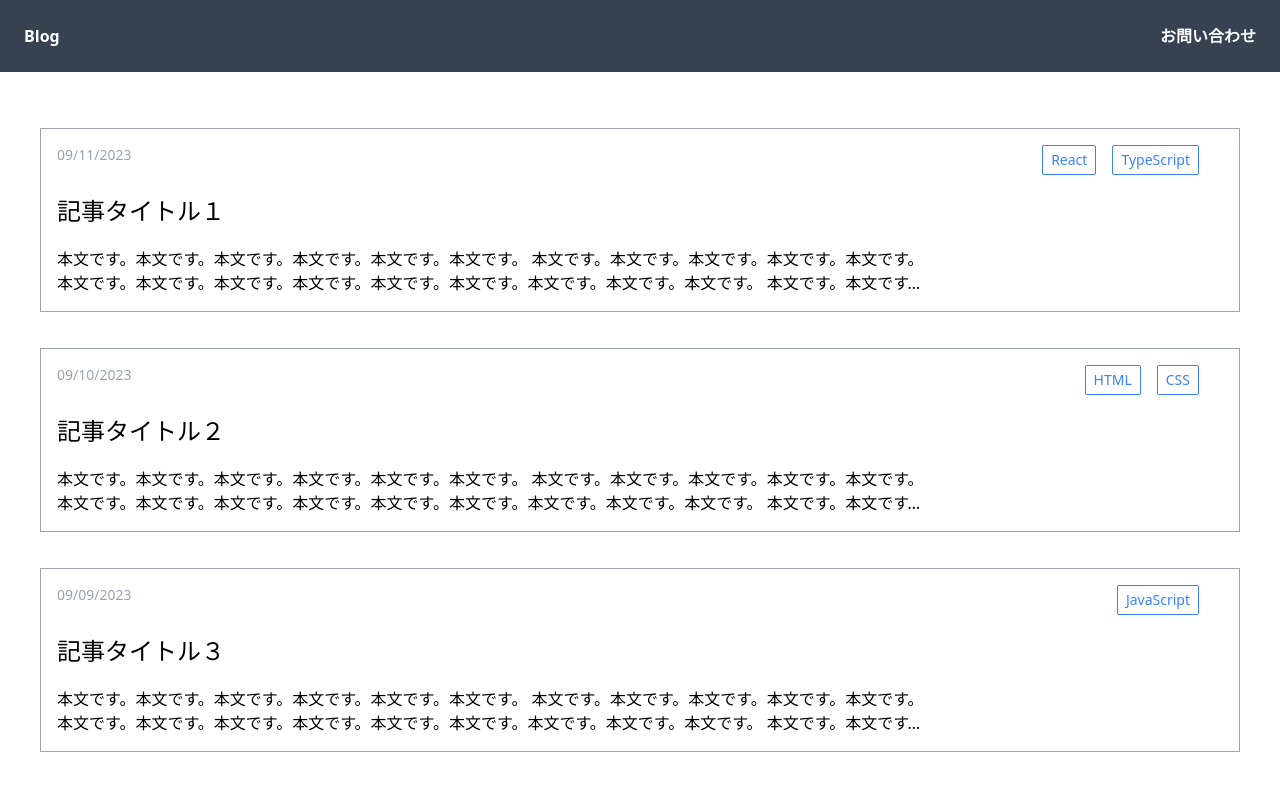
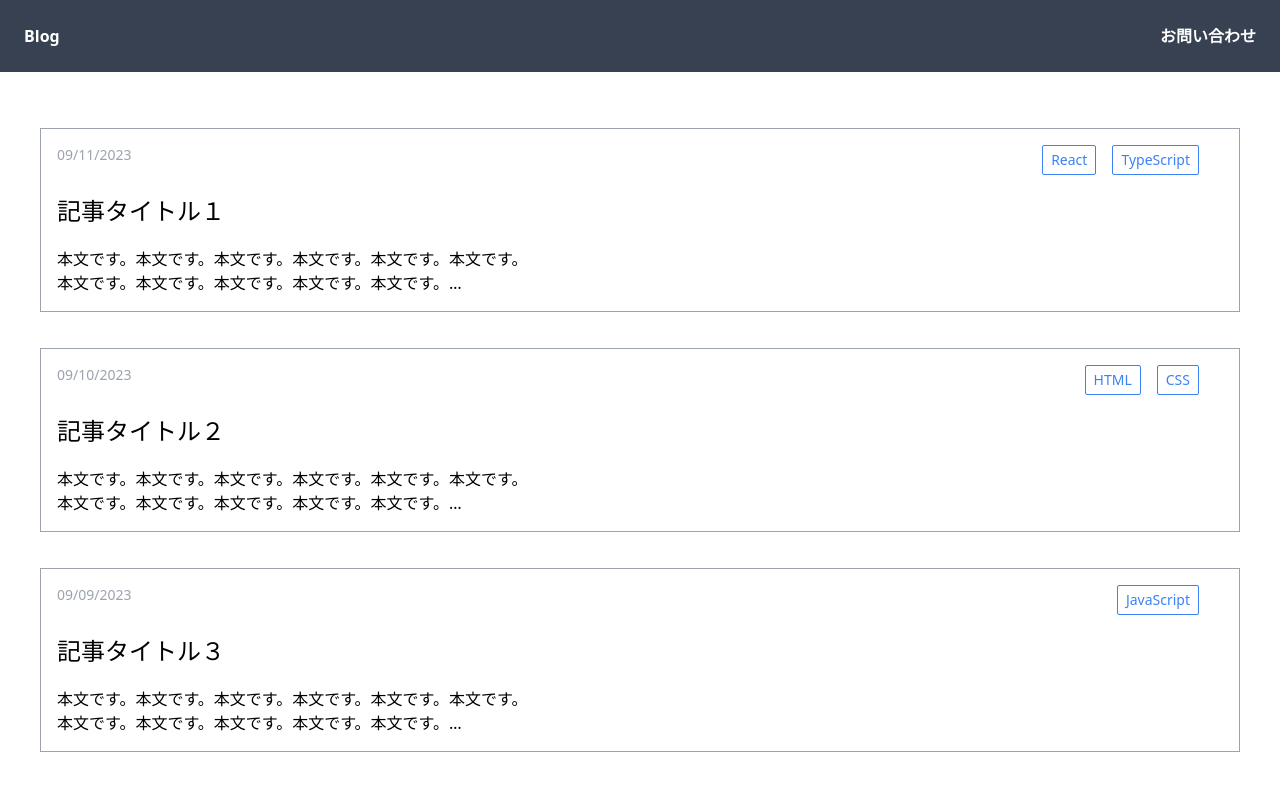
Before and after one commit to watacodes/blog-repo, a React (Vite) app: page / in a window 1280 px wide. Shown: the top 790 px of the page. Built offline with nearby package versions, Linux system fonts and the light colour scheme.

Commit message:
課題1を修正

```diff
--- a/package.json
+++ b/package.json
@@ -10,6 +10,7 @@
     "preview": "vite preview"
   },
   "dependencies": {
+    "dayjs": "^1.11.13",
     "react": "^18.3.1",
     "react-dom": "^18.3.1"
   },
--- a/src/components/Articles.jsx
+++ b/src/components/Articles.jsx
@@ -6,7 +6,7 @@ const Articles = () => {
     <main className="m-10 py-4 min-w-screen-md min-h-full">
       <ul>
         {posts.map((post) => {
-          return <Post post={post} />;
+          return <Post post={post} key={post.id} />;
         })}
       </ul>
     </main>
--- a/src/components/CategoryButton.jsx
+++ b/src/components/CategoryButton.jsx
@@ -1,7 +1,6 @@
-const CategoryButton = ({ index, category }) => {
+const CategoryButton = ({ category }) => {
   return (
     <button
-      key={index}
       type="button"
       className="px-2 py-1 mx-2 border border-blue-500 rounded-sm text-blue-500 text-sm"
     >
--- a/src/components/Post.jsx
+++ b/src/components/Post.jsx
@@ -1,9 +1,9 @@
 import React from "react";
 import CategoryButton from "./CategoryButton";
+import dayjs from "dayjs";
 
 const Post = ({ post }) => {
-  const [year, month, day] = post.createdAt.split("T")[0].split("-");
-  const postDate = `${month}/${day}/${year}`;
+  const date = dayjs(post.createdAt).format("MM/DD/YYYY");
 
   return (
     <li
@@ -11,17 +11,18 @@ const Post = ({ post }) => {
       key={post.id}
     >
       <div className="flex justify-between">
-        <div className="text-sm text-gray-400">{postDate}</div>
+        <div className="text-sm text-gray-400">{date}</div>
         <div className="flex px-4">
           {post.categories.map((category, index) => (
-            <CategoryButton index={index} category={category} />
+            <CategoryButton category={category} key={index} />
           ))}
         </div>
       </div>
       <h2 className="text-2xl leading-10 py-4">{post.title}</h2>
-      <p className="overflow-hidden line-clamp-2 w-3/4">
-        {post.content.replace(/(<br\/>)/g, " ")}
-      </p>
+      <div
+        className="overflow-hidden line-clamp-2 w-3/4"
+        dangerouslySetInnerHTML={{ __html: post.content }}
+      />
     </li>
   );
 };
```
Also changed, not shown: 1 other file (tests, documents, lock files or other folders).
